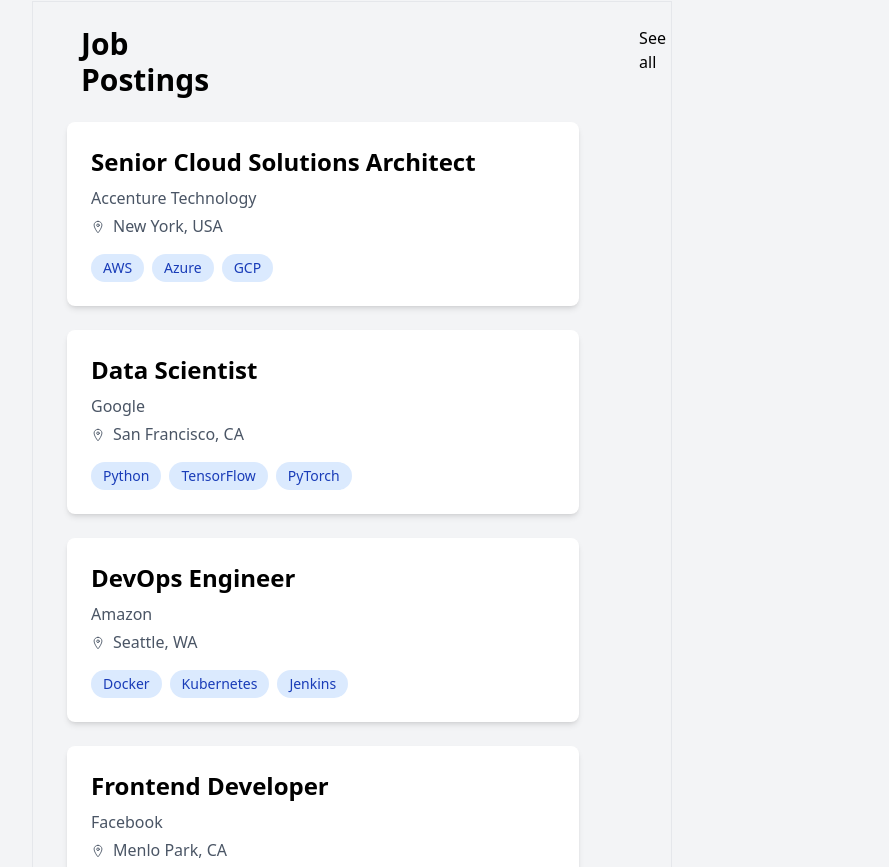
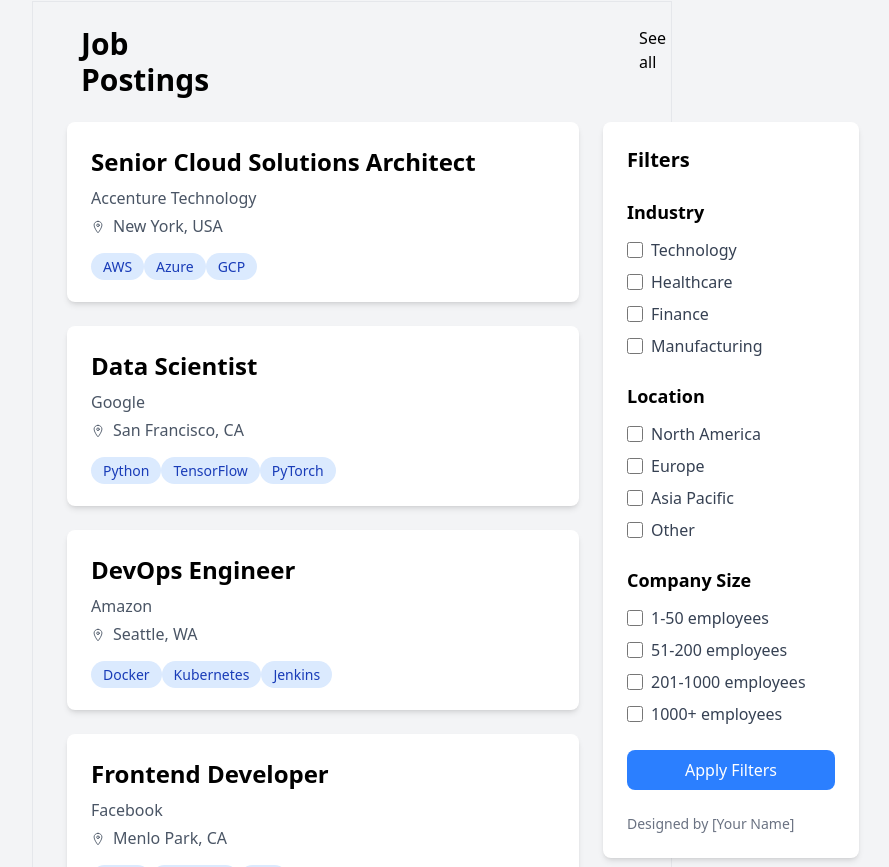
Before and after one commit to Indranil102/HackTech, a React (Vite) app: page / in a window 1280 px wide. Shown: the part 273-1140 px from the top of the page, without its empty margins (168-1057 px from the left). Built offline with nearby package versions, Linux system fonts and the light colour scheme.

Commit message:
adding filter

```diff
--- /dev/null
+++ b/src/page/Filter/Filter.jsx
@@ -0,0 +1,89 @@
+
+const Filter = () => {
+  return (
+    <div>
+      <div className="p-6 bg-white rounded-lg shadow-md w-64">
+      <h2 className="text-xl font-bold mb-6">Filters</h2>
+
+      {/* Industry Filter */}
+      <div className="mb-6">
+        <h3 className="text-lg font-semibold mb-3">Industry</h3>
+        <div className="space-y-2">
+          <label className="flex items-center">
+            <input type="checkbox" className="form-checkbox h-4 w-4 text-blue-600" />
+            <span className="ml-2 text-gray-700">Technology</span>
+          </label>
+          <label className="flex items-center">
+            <input type="checkbox" className="form-checkbox h-4 w-4 text-blue-600" />
+            <span className="ml-2 text-gray-700">Healthcare</span>
+          </label>
+          <label className="flex items-center">
+            <input type="checkbox" className="form-checkbox h-4 w-4 text-blue-600" />
+            <span className="ml-2 text-gray-700">Finance</span>
+          </label>
+          <label className="flex items-center">
+            <input type="checkbox" className="form-checkbox h-4 w-4 text-blue-600" />
+            <span className="ml-2 text-gray-700">Manufacturing</span>
+          </label>
+        </div>
+      </div>
+
+      {/* Location Filter */}
+      <div className="mb-6">
+        <h3 className="text-lg font-semibold mb-3">Location</h3>
+        <div className="space-y-2">
+          <label className="flex items-center">
+            <input type="checkbox" className="form-checkbox h-4 w-4 text-blue-600" />
+            <span className="ml-2 text-gray-700">North America</span>
+          </label>
+          <label className="flex items-center">
+            <input type="checkbox" className="form-checkbox h-4 w-4 text-blue-600" />
+            <span className="ml-2 text-gray-700">Europe</span>
+          </label>
+          <label className="flex items-center">
+            <input type="checkbox" className="form-checkbox h-4 w-4 text-blue-600" />
+            <span className="ml-2 text-gray-700">Asia Pacific</span>
+          </label>
+          <label className="flex items-center">
+            <input type="checkbox" className="form-checkbox h-4 w-4 text-blue-600" />
+            <span className="ml-2 text-gray-700">Other</span>
+          </label>
+        </div>
+      </div>
+
+      {/* Company Size Filter */}
+      <div className="mb-6">
+        <h3 className="text-lg font-semibold mb-3">Company Size</h3>
+        <div className="space-y-2">
+          <label className="flex items-center">
+            <input type="checkbox" className="form-checkbox h-4 w-4 text-blue-600" />
+            <span className="ml-2 text-gray-700">1-50 employees</span>
+          </label>
+          <label className="flex items-center">
+            <input type="checkbox" className="form-checkbox h-4 w-4 text-blue-600" />
+            <span className="ml-2 text-gray-700">51-200 employees</span>
+          </label>
+          <label className="flex items-center">
+            <input type="checkbox" className="form-checkbox h-4 w-4 text-blue-600" />
+            <span className="ml-2 text-gray-700">201-1000 employees</span>
+          </label>
+          <label className="flex items-center">
+            <input type="checkbox" className="form-checkbox h-4 w-4 text-blue-600" />
+            <span className="ml-2 text-gray-700">1000+ employees</span>
+          </label>
+        </div>
+      </div>
+
+      {/* Apply Filters Button */}
+      <button className="w-full bg-blue-500 text-white py-2 px-4 rounded-lg hover:bg-blue-600 transition-colors">
+        Apply Filters
+      </button>
+
+      {/* Footer */}
+      <p className="mt-6 text-sm text-gray-500">Designed by [Your Name]</p>
+    </div>
+    </div>
+  )
+}
+
+export default Filter
--- a/src/page/Home/Home.jsx
+++ b/src/page/Home/Home.jsx
@@ -1,6 +1,7 @@
 import { useState } from "react";
 import { CiSearch } from "react-icons/ci";
 import { IoLocationOutline } from "react-icons/io5";
+import Filter from "../Filter/Filter";
 
 const Home = () => {
   const [selectedButton, setSelectedButton] = useState(null);
@@ -377,7 +378,8 @@
   };
 
   return (
-    <div className="bg-gray-100">
+    <div>
+    <div className="bg-gray-100 ">
       <div className="ml-[230px] mt-[20px] h-[18vh] shadow-lg w-[70vw] bg-white relative">
         <div className="ml-[20px] flex flex-col mt-2 w-full">
           <div className="flex">
@@ -424,23 +426,23 @@
               }`}
               onClick={() => handleClick(3)}
             >
-              Tinder
+              Tender
             </button>
           </div>
         </div>
       </div>
 
-      <div className="mt-[40px] p-6 bg-gray-100 border-1 border-gray-200 w-[50%] ml-[200px]">
+      <div className="mt-[40px] p-6 bg-gray-100 border-1 border-gray-200 w-[50%] ml-[200px] ">
         <div className="flex">
           <h1 className="text-3xl font-bold mb-6 ml-6">Job Postings</h1>
           <h3 className="ml-[430px]">See all</h3>
         </div>
-
-        {/* Display filtered job cards */}
-        {filteredJobs.map((job) => (
+        <div className="flex gap-6">
+          <div>
+          {filteredJobs.map((job) => (
           <div
             key={job.id}
-            className="ml-[10px] bg-white p-6 rounded-lg shadow-md mb-6 w-[40vw]"
+            className="ml-[10px] flex-colS bg-white p-6 rounded-lg shadow-md mb-6 w-[40vw]"
           >
             <h2 className="text-2xl font-semibold mb-2">{job.title}</h2>
             <p className="text-gray-600 mb-1">{job.company}</p>
@@ -448,7 +450,7 @@
               <IoLocationOutline size={14} className="mr-2 mt-1.5" />
               {job.location}
             </p>
-            <div className="flex gap-2">
+            <div className="flex-col gap-2">
               {job.skills.map((skill, index) => (
                 <span
                   key={index}
@@ -459,22 +461,25 @@
               ))}
             </div>
           </div>
+
         ))}
+          </div>
 
-        {/* View All Button */}
-        <div className="flex justify-end">
-          <button className="bg-blue-500 text-white px-4 py-2 rounded-lg hover:bg-blue-600 transition-colors">
-            View All
-          </button>
+        <div className="display-fixed">
+            <Filter />
+
+          </div>
         </div>
 
-        {/* Timestamps */}
-        <div className="mt-6 text-gray-600">
-          <p>2 days ago</p>
-          <p>3 days ago</p>
-          <p>1 day ago</p>
-        </div>
+
+        {/* Display filtered job cards */}
+
+
+
       </div>
+
+    </div>
+
     </div>
   );
 };
```
